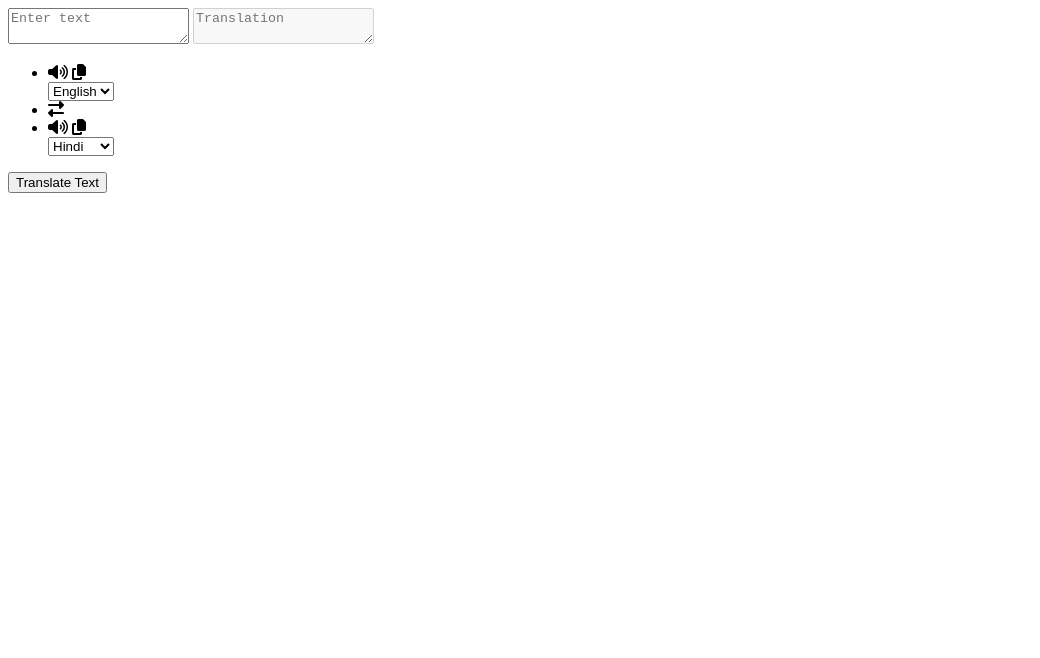
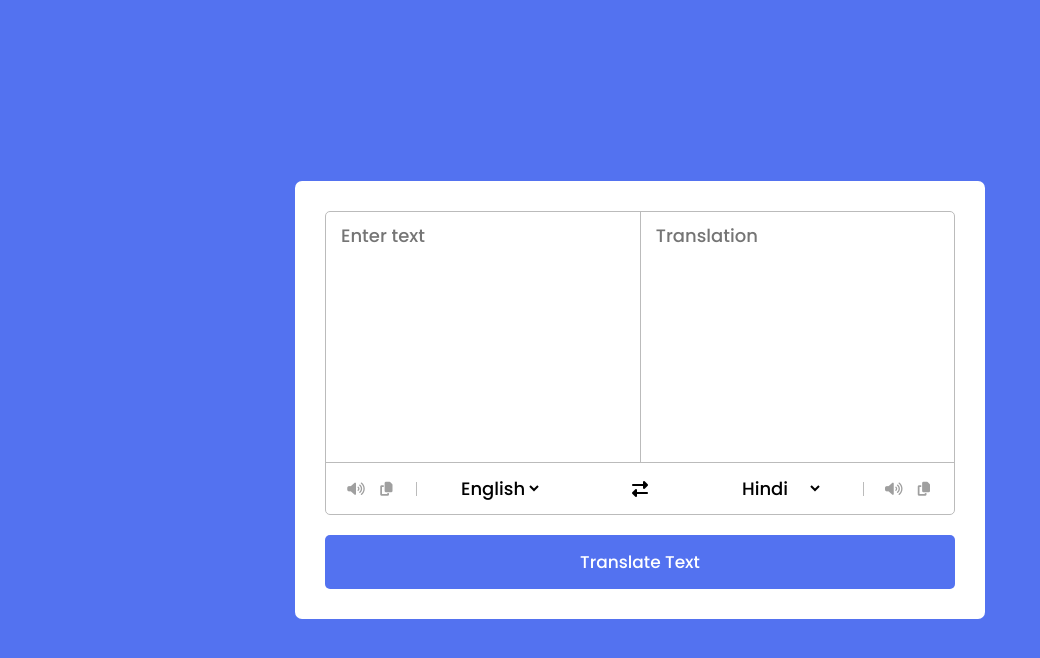
Before and after one commit to Absar11/Language-Translator, a plain HTML site: page index.html in a window 1280 px wide. Shown: the whole page, without its empty margins (0-1040 px from the left). Drawn offline with Linux system fonts and the light colour scheme.

Commit message:
CSS Part complete

```diff
--- a/index.html
+++ b/index.html
@@ -5,6 +5,7 @@
     <meta name="viewport" content="width=device-width, initial-scale=1.0">
     <title>Language Translator | Absar Ahmad</title>
     <script src="https://kit.fontawesome.com/bcdb89706d.js" crossorigin="anonymous"></script>
+    <link rel="stylesheet" href="style.css">
 </head>
 <body>
     <div class="container">
@@ -12,7 +13,7 @@
 
             <div class="text-input">
                 <textarea class="from-text" placeholder="Enter text"></textarea>
-                <textarea class="from-to" placeholder="Translation" readonly disabled></textarea>
+                <textarea class="to-text" placeholder="Translation" readonly disabled></textarea>
             </div>
             <ul class="controls">
                 <li class="row from">
@@ -28,15 +29,15 @@
                 </li>
                 <li class="exchange"><i class="fas fa-exchange-alt"></i></li>
                 <li class="row to">
-                    <div class="icons">
-                        <i class="fas fa-volume-up"></i>
-                        <i class="fas fa-copy"></i>
-                    </div>
                     <select>
                         <option value="hi-IN">Hindi</option>
                         <option value="ne-NP">Nepali</option>
                         <option value="en-US">English</option>
                     </select>
+                    <div class="icons">
+                        <i class="fas fa-volume-up"></i>
+                        <i class="fas fa-copy"></i>
+                    </div>
                 </li>
             </ul>
         </div>
--- a/style.css
+++ b/style.css
@@ -0,0 +1,109 @@
+@import url('https://fonts.googleapis.com/css2?family=Poppins:ital,wght@0,100;0,500;0,600;1,400;1,600&display=swap');
+*{
+    margin: 0;
+    padding: 0;
+    box-sizing: border-box;
+    font-family: 'Poppins', sans-serif;
+}
+
+body{
+    display: flex;
+    align-items: center;
+    justify-content: center;
+    min-height: 100vh;
+    background: #5372F0;
+}
+
+.container{
+    width: 690px;
+    background: #fff;
+    border-radius: 7px;
+    padding: 30px;
+}
+
+.wrapper{
+    border-radius: 5px;
+    border: 1px solid #bbb;
+}
+
+.wrapper .text-input{
+    display: flex;
+    border-bottom: 1px solid #bbb;
+}
+
+.text-input  .to-text{
+    border-left: 1px solid #bbb;
+    border-radius: 0px;
+}
+
+.text-input textarea{
+    height: 250px;
+    width: 100%;
+    border: none;
+    outline: none;
+    background: none;
+    font-size: 18px;
+    border-radius: 5px;
+    padding: 10px 15px;
+    resize: none;
+}
+
+.controls, li, .icons, .icons i{
+    display: flex;
+    justify-content: space-between;
+    align-items: center;
+}
+
+.controls{
+    padding: 12px 15px;
+    list-style: none;
+}
+
+.controls .row.from .icons{
+    padding-right: 15px;
+    border-right: 1px solid #bbb;
+}
+
+.controls .row.to .icons{
+    padding-left: 15px;
+    border-left: 1px solid #bbb;
+}
+
+.controls .icons{
+    width: 38%;
+}
+
+.controls .icons i{
+    width: 50px;
+    color: #9f9f9f;
+    font-size: 14px;
+    cursor: pointer;
+    justify-content: center;
+
+}
+
+.controls .row select{
+    border: none;
+    outline: none;
+    font-size: 18px;
+    background: none;
+}
+
+.controls .exchange{
+    column-rule: #9f9f9f;
+    font-size: 16px;
+    cursor: pointer;
+}
+
+.container button{
+    width: 100%;
+    padding: 14px;
+    margin-top: 20px;
+    border: none;
+    outline: none;
+    cursor: pointer;
+    font-size: 17px;
+    color: white;
+    border-radius: 5px;
+    background: #5372F0;
+}
```
